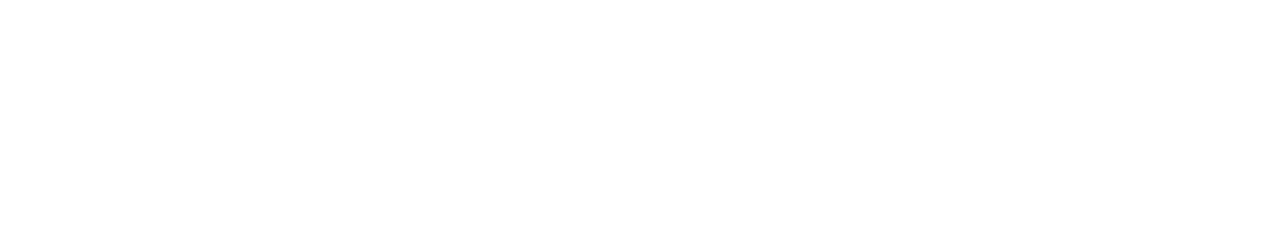
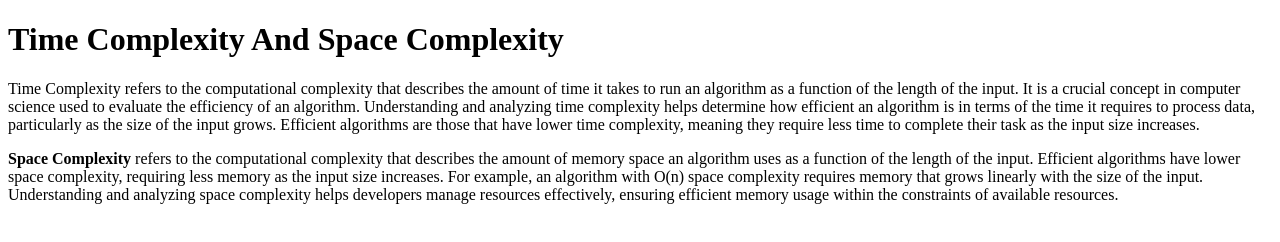
Before and after one commit to acciojob/time-and-space-complexity-shrawanindeshpande, a website: page main.html in a window 1280 px wide. Drawn offline with Linux system fonts and the light colour scheme.

Commit message:
time space app

```diff
--- a/main.html
+++ b/main.html
@@ -3,14 +3,22 @@
 <html>
 
 <head>
-	<link rel="stylesheet" href="styles.css">
+    <link rel="stylesheet" href="styles.css">
 </head>
 
 <body>
-	<!-- the entire body must be written by student -->
+    <!-- the entire body must be written by student -->
     <script type="text/javascript" src="./script.js">
-</script>
+    </script>
+    <h1>Time Complexity And Space Complexity</h1>
+    <p>Time Complexity refers to the computational complexity that describes the amount of time it takes to run an algorithm as a function of the length of the input. It is a crucial concept in computer science used to evaluate the efficiency of an algorithm.
+        Understanding and analyzing time complexity helps determine how efficient an algorithm is in terms of the time it requires to process data, particularly as the size of the input grows. Efficient algorithms are those that have lower time complexity,
+        meaning they require less time to complete their task as the input size increases.</p>
 
+    <p>
+        <b>Space Complexity</b> refers to the computational complexity that describes the amount of memory space an algorithm uses as a function of the length of the input. Efficient algorithms have lower space complexity, requiring less memory as the
+        input size increases. For example, an algorithm with O(n) space complexity requires memory that grows linearly with the size of the input. Understanding and analyzing space complexity helps developers manage resources effectively, ensuring efficient
+        memory usage within the constraints of available resources.</p>
 </body>
 
 </html>
```
